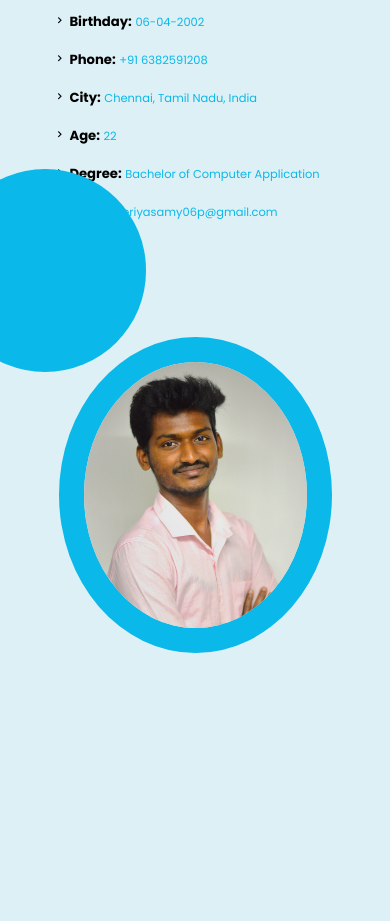
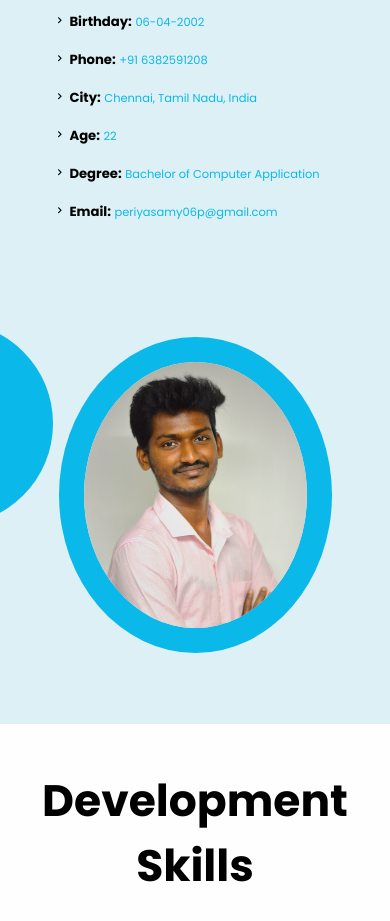
Before and after one commit to Periyasamy-Developer/Porfolio, a plain HTML site: page index.html in a window 390 px wide. Shown: the part 1517-2438 px from the top of the page. Drawn offline with nearby package versions, Linux system fonts and the light colour scheme.

Commit message:
Add files via upload

```diff
--- a/style.css
+++ b/style.css
@@ -1088,7 +1088,7 @@ a {
     .home-circle-1 {
         width: 45vw;
         height: 45vw;
-        top: 28rem;
+        top: 23rem;
         right: 39px;
         /* top: 50rem;         */
 
@@ -1133,8 +1133,10 @@ a {
     .about-circle {
         height: 52vw;
         width: 52vw;
-        position: relative;
-        bottom: 731px;
+        /* position: relative;
+        bottom: 731px; */
+        position: absolute;
+        margin-top: 525px;
     }
 
     .about-content {
```
